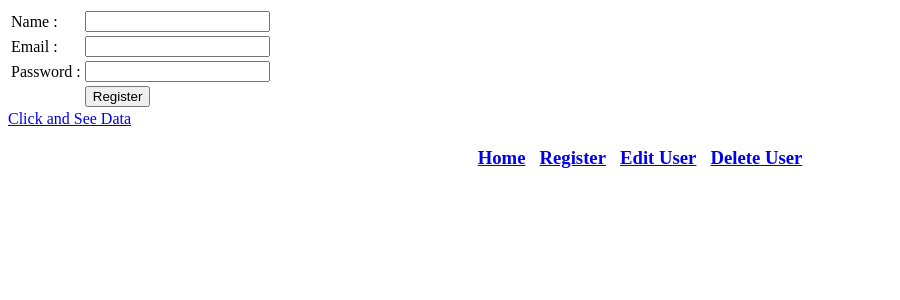
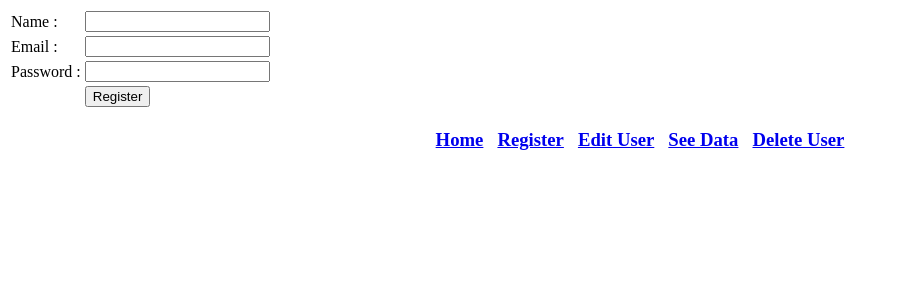
Before and after one commit to sonukn089/php, a PHP site: page /formdatabase.php in a window 1280 px wide. Shown: the top 300 px of the page, without its empty margins (0-900 px from the left). Run offline with PHP 8.4, Linux system fonts and the light colour scheme.

Commit message:
all file update

```diff
--- a/formdatabase.php
+++ b/formdatabase.php
@@ -24,8 +24,6 @@
 			</tr>
 		</table>
 	</form>
-
-	<a href="output.php">Click and See Data</a>
 	<h3>
 		<center>
 			<?php include("links.php"); ?>
--- a/links.php
+++ b/links.php
@@ -3,5 +3,6 @@
 
 <a href="home.php">Home</a>&nbsp;&nbsp;
 <a href="formdatabase.php">Register</a>&nbsp;&nbsp;
-<a href="update.php">Edit User</a>&nbsp;&nbsp;
+<a href="insert.php">Edit User</a>&nbsp;&nbsp;
+<a href="output.php">See Data</a>&nbsp;&nbsp;
 <a href="delete.php">Delete User</a>
```
